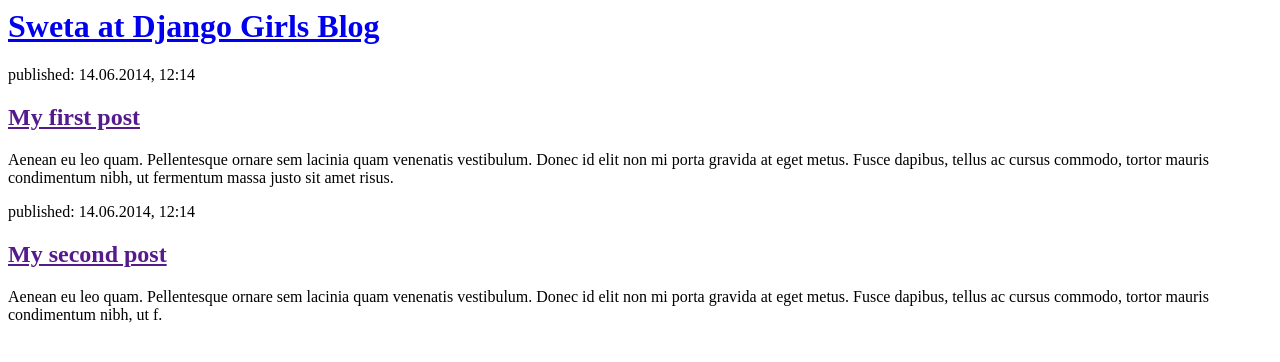
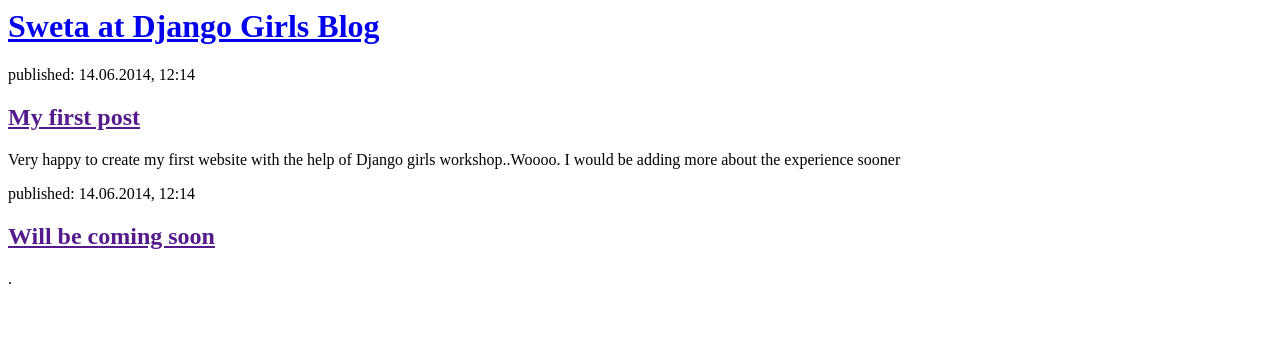
Before and after one commit to swetabj/my-new-blog, a Django app: page / in a window 1280 px wide. Shown: the top 362 px of the page. Run offline with Django 3.2, Linux system fonts and the light colour scheme.

Commit message:
Changed the content of html for the site

```diff
--- a/blog/templates/blog/post_list.html
+++ b/blog/templates/blog/post_list.html
@@ -10,13 +10,13 @@
         <div>
             <p>published: 14.06.2014, 12:14</p>
             <h2><a href="">My first post</a></h2>
-            <p>Aenean eu leo quam. Pellentesque ornare sem lacinia quam venenatis vestibulum. Donec id elit non mi porta gravida at eget metus. Fusce dapibus, tellus ac cursus commodo, tortor mauris condimentum nibh, ut fermentum massa justo sit amet risus.</p>
+            <p>Very happy to create my first website with the help of Django girls workshop..Woooo. I would be adding more about the experience sooner</p>
         </div>
 
         <div>
             <p>published: 14.06.2014, 12:14</p>
-            <h2><a href="">My second post</a></h2>
-            <p>Aenean eu leo quam. Pellentesque ornare sem lacinia quam venenatis vestibulum. Donec id elit non mi porta gravida at eget metus. Fusce dapibus, tellus ac cursus commodo, tortor mauris condimentum nibh, ut f.</p>
+            <h2><a href="">Will be coming soon</a></h2>
+            <p>.</p>
         </div>
     </body>
 </html>
```
